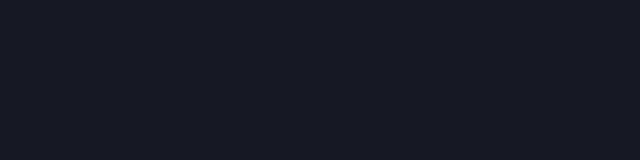
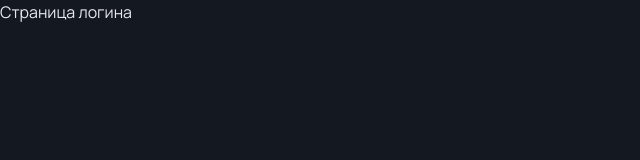
Before and after one commit to grekovpavel019/CodeDuel, a React (Vite) app in the folder frontend/: page /login in a window 1280 px wide. Before the commit this address had no page. Shown: the top 160 px of the page, without its empty margins (0-640 px from the left). Built offline with nearby package versions, Linux system fonts and the light colour scheme.

Commit message:
feature: add route to login page

```diff
--- a/frontend/src/app/App.tsx
+++ b/frontend/src/app/App.tsx
@@ -8,6 +8,7 @@
 import LandingPage from "@pages/LandingPage"
 
 import { Routes, Route } from "react-router-dom";
+import LoginPage from "@pages/LoginPage";
 
 const App: FC = (): React.JSX.Element => {
 
@@ -32,6 +33,13 @@
                     <LandingPage />
                 }
             />
+
+            <Route
+                path="/login"
+                element={
+                    <LoginPage />
+                }
+            />
         </Routes>
     );
 };
--- /dev/null
+++ b/frontend/src/pages/LoginPage/LoginPage.tsx
@@ -0,0 +1,11 @@
+import React, { type FC } from "react";
+
+const LoginPage: FC = (): React.JSX.Element => {
+    return (
+        <div>
+            Страница логина
+        </div>
+    );
+};
+
+export default LoginPage;
--- /dev/null
+++ b/frontend/src/pages/LoginPage/index.ts
@@ -0,0 +1 @@
+export { default } from "./LoginPage";
--- a/frontend/src/widgets/LandingHeader/LandingHeader.tsx
+++ b/frontend/src/widgets/LandingHeader/LandingHeader.tsx
@@ -1,4 +1,5 @@
 import React, { type FC } from "react";
+import { Link } from "react-router-dom";
 
 import Button from "@shared/components/button";
 
@@ -16,8 +17,11 @@
                 </div>
 
                 <div className={styles.actions}>
+
                     <Button format="primary">Join</Button>
-                    <Button format="secondary">Log in</Button>
+                    <Link to="/login">
+                        <Button format="secondary">Log in</Button>
+                    </Link>
                 </div>
 
             </header>
```
Also changed, not shown: frontend/src/pages/LoginPage/LoginPage.module.scss (added).
